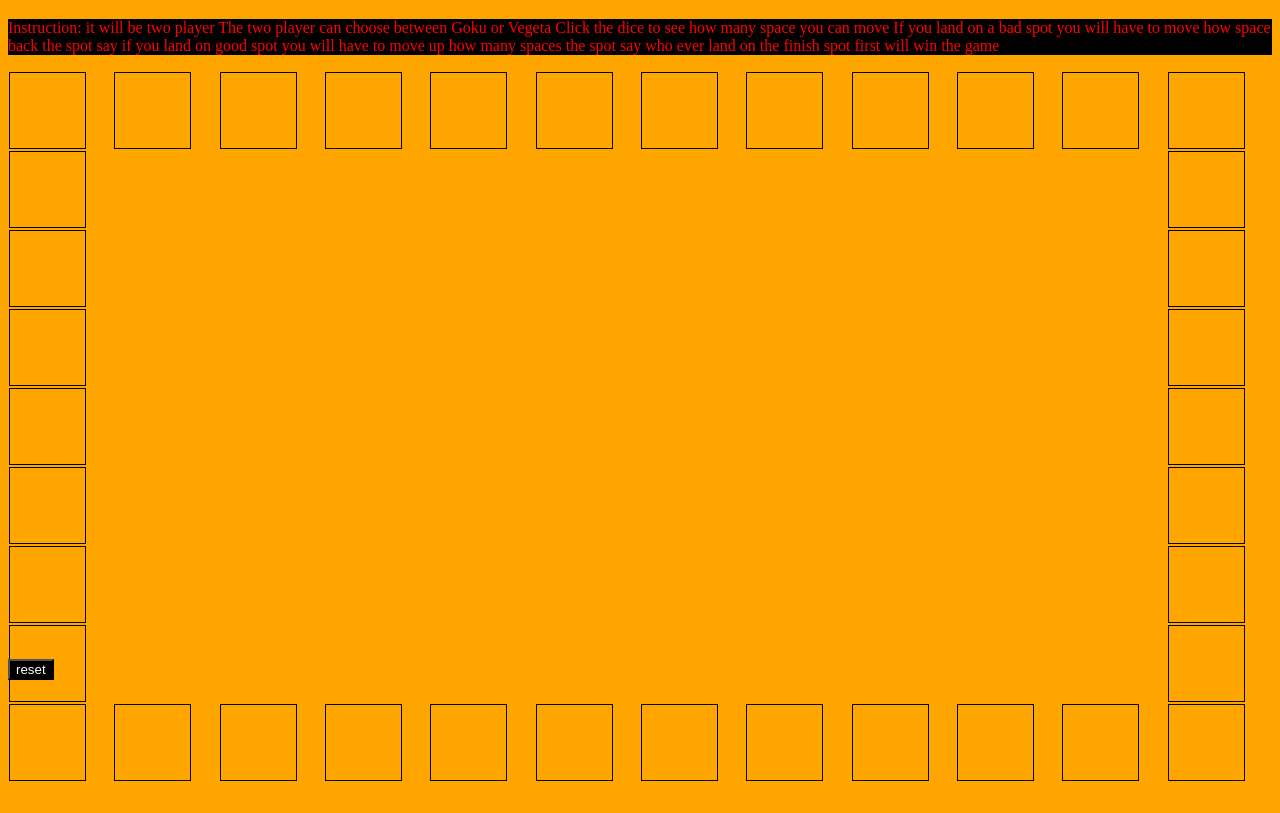
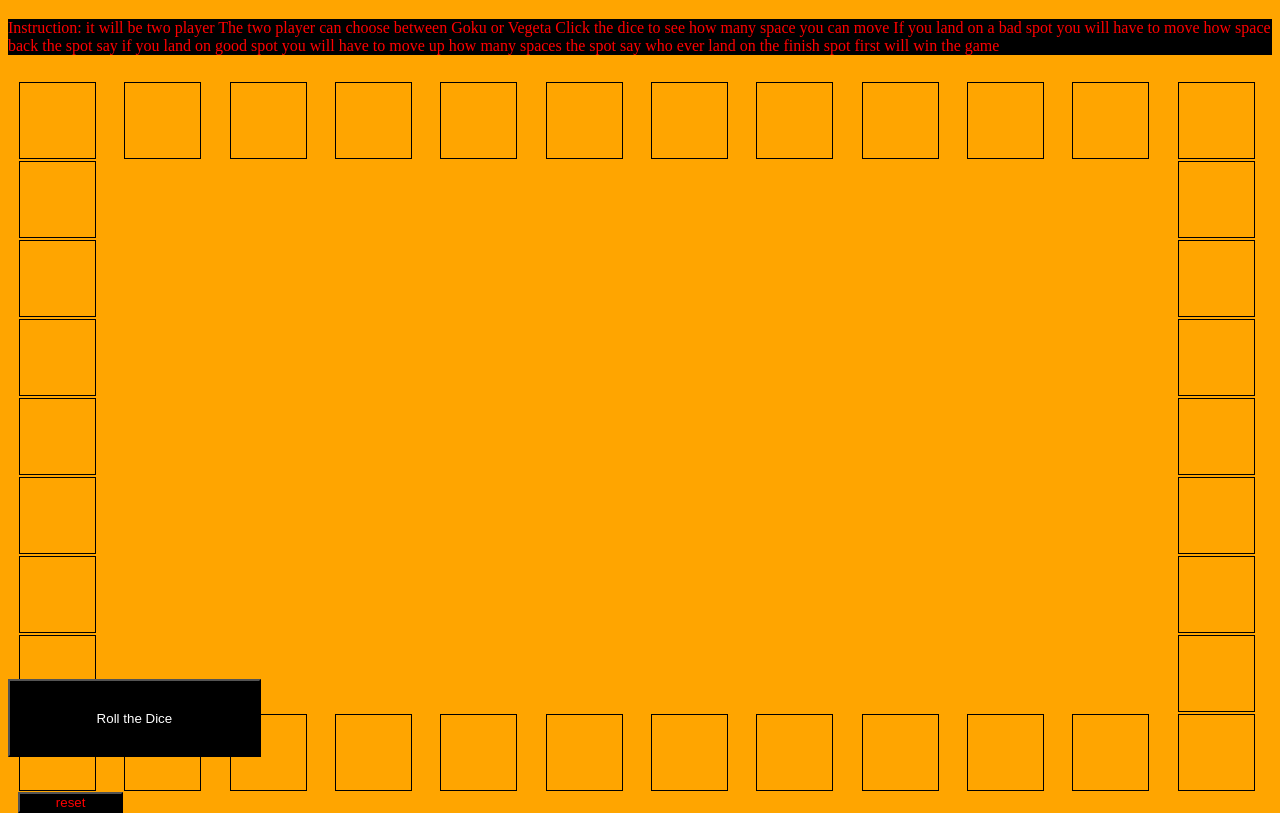
Before and after one commit to NickWill24/Dragon-ballZ-Sayian-boardGame, a plain HTML site: page index.html in a window 1280 px wide. Shown: the part 87-900 px from the top of the page. Before the commit the page ends 868 px from the top, so only its background shows below. Drawn offline with Linux system fonts and the light colour scheme.

Commit message:
complete place dice button

```diff
--- a/index.html
+++ b/index.html
@@ -17,7 +17,7 @@
         who ever land on the finish spot first will win the game
     </p>
     <div class="game-board">
-        <div class= "cell"></div>
+        <div class= "cell" id="Start Here"></div>
         <div class= "cell"></div>
         <div class= "cell"></div>
         <div class= "cell"></div>
@@ -30,7 +30,7 @@
         <div class= "cell"></div>
         <div class= "cell"></div>
 
-        <div class= "cell"></div>
+        <div class= "cell" id="Finish   "></div>
         <div class= "cell" id= "blank"></div>
         <div class= "cell" id= "blank"></div>
         <div class= "cell" id= "blank"></div>
@@ -133,8 +133,17 @@
         <div class= "cell"></div>
         <div class= "cell"></div>
         <div class= "cell"></div>
+        <button class="reset">reset</button>
     </div>
-    <button class="reset">reset</button>
+
+    <div class="container bottom">
+        <button type="button" class="butn"
+            onClick="rollTheDice()" >
+            Roll the Dice
+        </button>
+    </div>
+
+
 </body>
 <script src="script.js" charset="utf-8"></script>
 </html>
--- a/script.js
+++ b/script.js
@@ -1,10 +1,11 @@
 console.log("Welcome to Dragon Ball Z Sayian Board Game")
 
-
-//let gameActive: true;
-//let currentPlayer: goku;
-
-
+let counter = 0
+let gameActive= true;
+let PlayerOne = "goku";
+let playerTwo = "vegeta"
+let winSpotCombo = ["", "", "", "", "", "", "", "", "", "", "", "", "", "", "", "", "" , "" ]
+let gameDice = 0
 //make the player character move up, down, and back
 //display the dice and how many move the player move
 // make bad spot and good spot work
@@ -21,10 +22,24 @@ console.log("Welcome to Dragon Ball Z Sayian Board Game")
 
 
 
+    //function rollTheDice() {
+       // setTimeout(function () {
+           // let randomNumber1 = Math.floor(Math.random() * 6) + 1;
+            //let randomNumber2 = Math.floor(Math.random() * 6) + 1;
+
+            //document.querySelector(".img1").setAttribute("src",
+            //    "dice" + randomNumber1 + ".png");
+
+            //document.querySelector(".img2").setAttribute("src",
+              //  "dice" + randomNumber2 + ".png");
+
+            //if (randomNumber1 === randomNumber2) {
+              //  document.querySelector("h1").innerHTML = "Draw!";
+            //}
 
 
 
     //document.querySelectorAll('.cell').forEach(function(cell) {
      //   cell.addEventListener('click', handleClick);
     //})
-   // document.querySelector('.reset').addEventListener('click', reset)
+//document.querySelector('.reset').addEventListener('click', reset)
--- a/style.css
+++ b/style.css
@@ -20,6 +20,7 @@ p{
     margin: 0 auto;
     width: 100%;
     height: 75%;
+    padding: 10px 10px 10px;
 }
 #blank{
     opacity: 0;
@@ -27,6 +28,14 @@ p{
 
 .reset {
     background-color: black;
-    color: white;
+    color: red;
     text-align: center;
 }
+
+.butn{
+    width: 20%;
+    height: 10%;
+    background-color: black;
+    color: white;
+    position: relative;
+}
```
